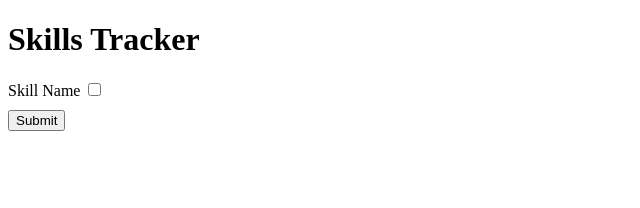
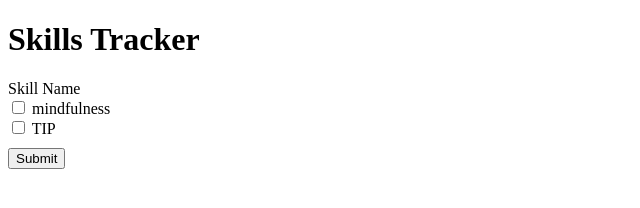
Before and after one commit to arielraudsepp/shooting-star, a plain HTML site: page src/views/index.html in a window 1280 px wide. Shown: the whole page, without its empty margins (0-640 px from the left). Drawn offline with Linux system fonts and the light colour scheme.

Commit message:
add basic webpage

```diff
--- a/src/views/index.html
+++ b/src/views/index.html
@@ -22,7 +22,12 @@
                 <h1 class="ui center aligned header">Skills Tracker</h1>
                 <div class="field">
                     <label>Skill Name</label>
-                    <input type="checkbox" id="name" class="small">
+                    <br>
+                    <input type="checkbox" name="name" value="mindfulness" id="mindfulness">
+                    <label for="mindfulness">mindfulness</label>
+                    <br>
+                    <input type="checkbox" name="name" value="TIP" id="TIP">
+                    <label for="TIP">TIP</label>
                 </div>
                 <button class="ui primary submit button" type="submit" style="margin-top: 10px">Submit</button>
             </form>
@@ -31,7 +36,7 @@
         <div id="submit">
         </div>
 
-        <script>
+        <!-- <script>
              function prettyPrintResponse(responseBody){
              let skill = JSON.parse(responseBody);
              let fields = Object.keys(skill); // This is the data we also need for headers.
@@ -52,7 +57,7 @@
              console.log(skill_name);
 
              //debugger;
-             fetch('http://localhost:8000/enter_data', {
+             fetch('http://localhost:8000/create', {
              method: 'POST',
              headers: new Headers({
              "Accept": "application/json",
@@ -69,7 +74,14 @@
              }
              const form = document.getElementById("test-form");
              form.onsubmit = postData;
+
+
+             </script> -->
+        <script>
+        $( "form" ).submit(function( event ) {
+        console.log( $( this ).serializeArray() );
+        event.preventDefault();
+        });
     </script>
-
     </body>
 </html>
```
Lines whose indentation alone changed are shown as unchanged.
